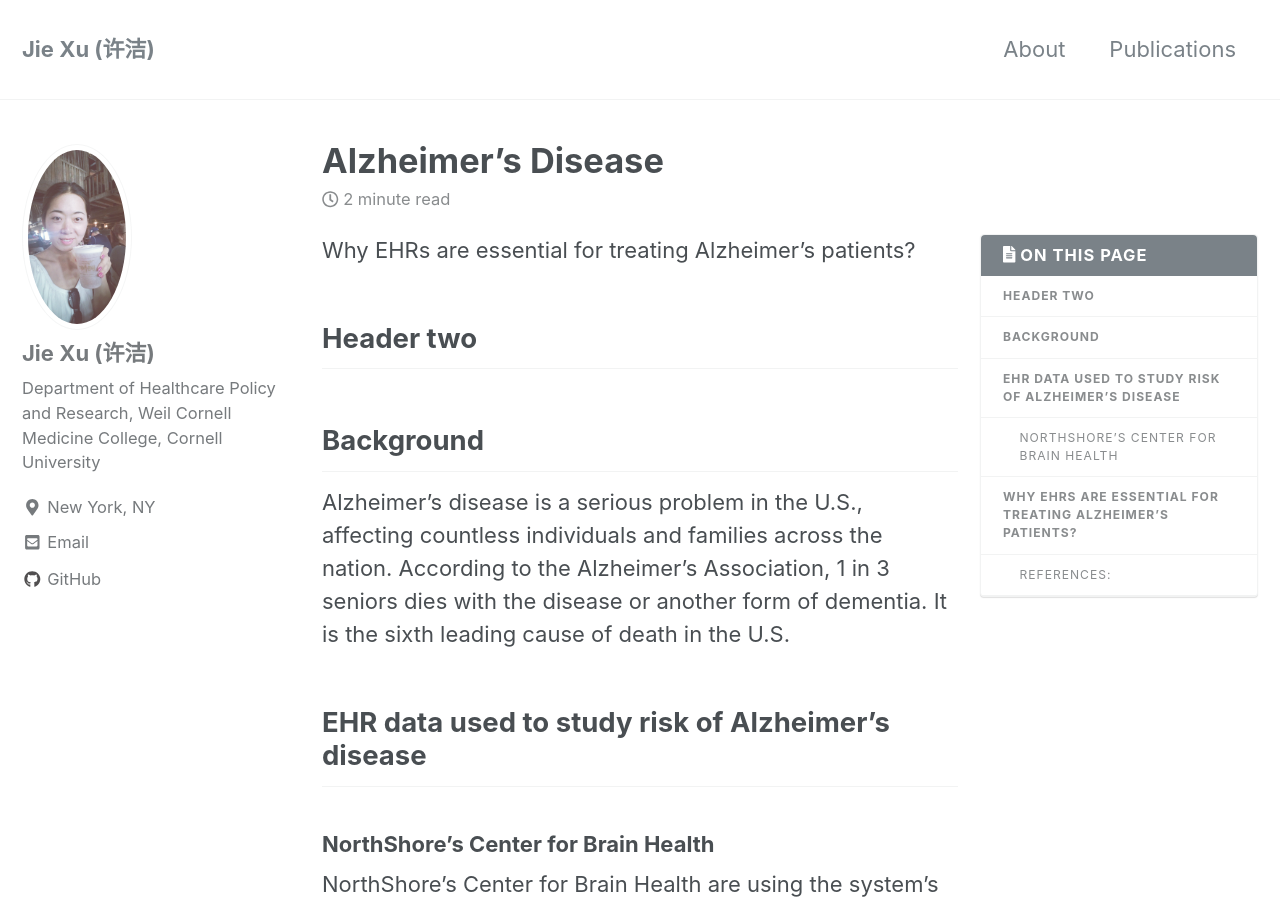
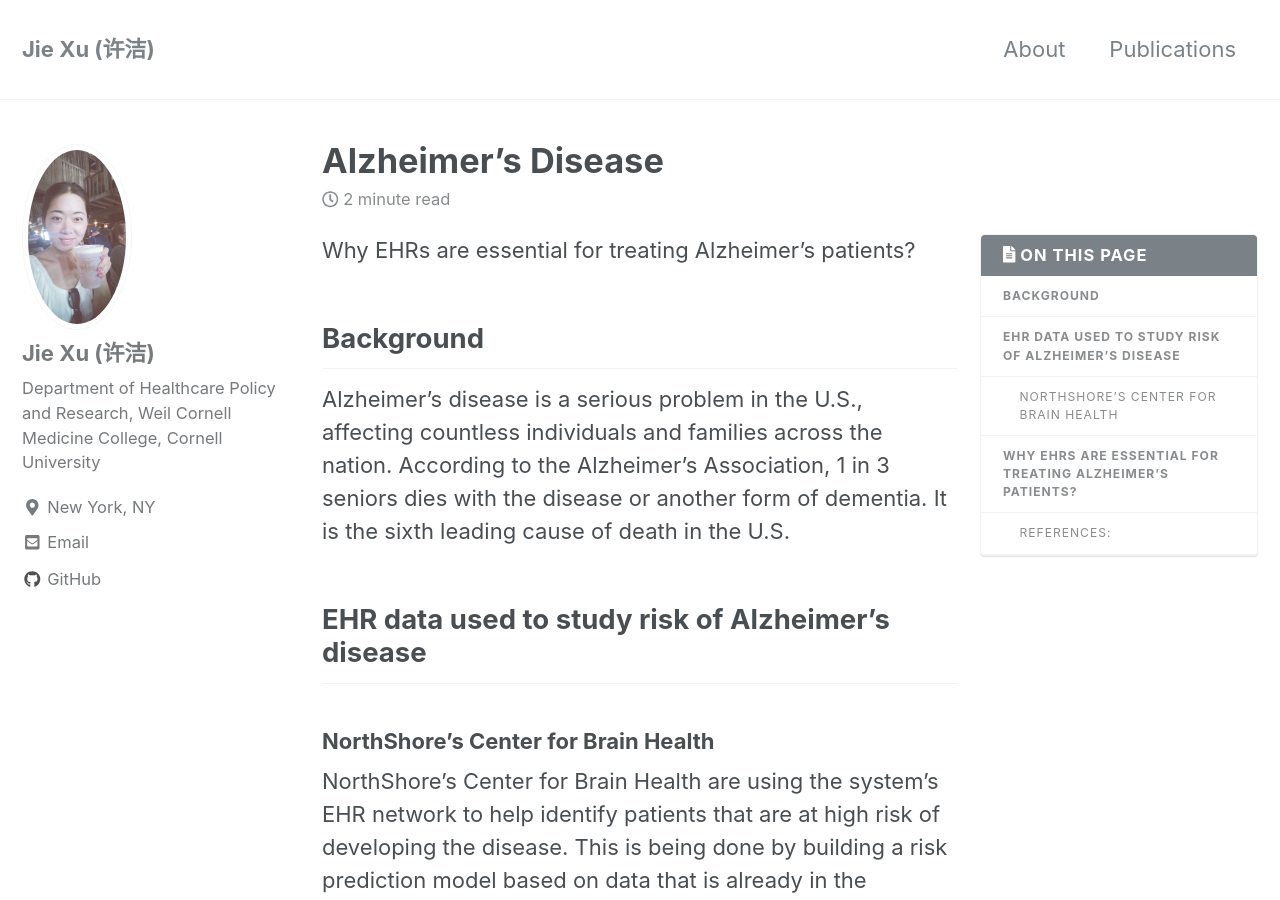
Before and after one commit to jxu1015/jxu1015.github.io, a Jekyll site: the page built from _posts/2019-09-03-Alzheimer's Disease.md, in a window 1280 px wide and 900 px high. Built offline with Jekyll 4.4.1, drawn with Linux system fonts in a browser that asks for light colours; nearby versions of some CDN libraries.

Commit message:
Update 2019-09-03-Alzheimer's Disease.md

```diff
--- a/_posts/2019-09-03-Alzheimer's Disease.md
+++ b/_posts/2019-09-03-Alzheimer's Disease.md
@@ -10,8 +10,6 @@ toc: true
 ---
 
 Why EHRs are essential for treating Alzheimer's patients?
-
-## Header two
 
 ## Background
 
```
